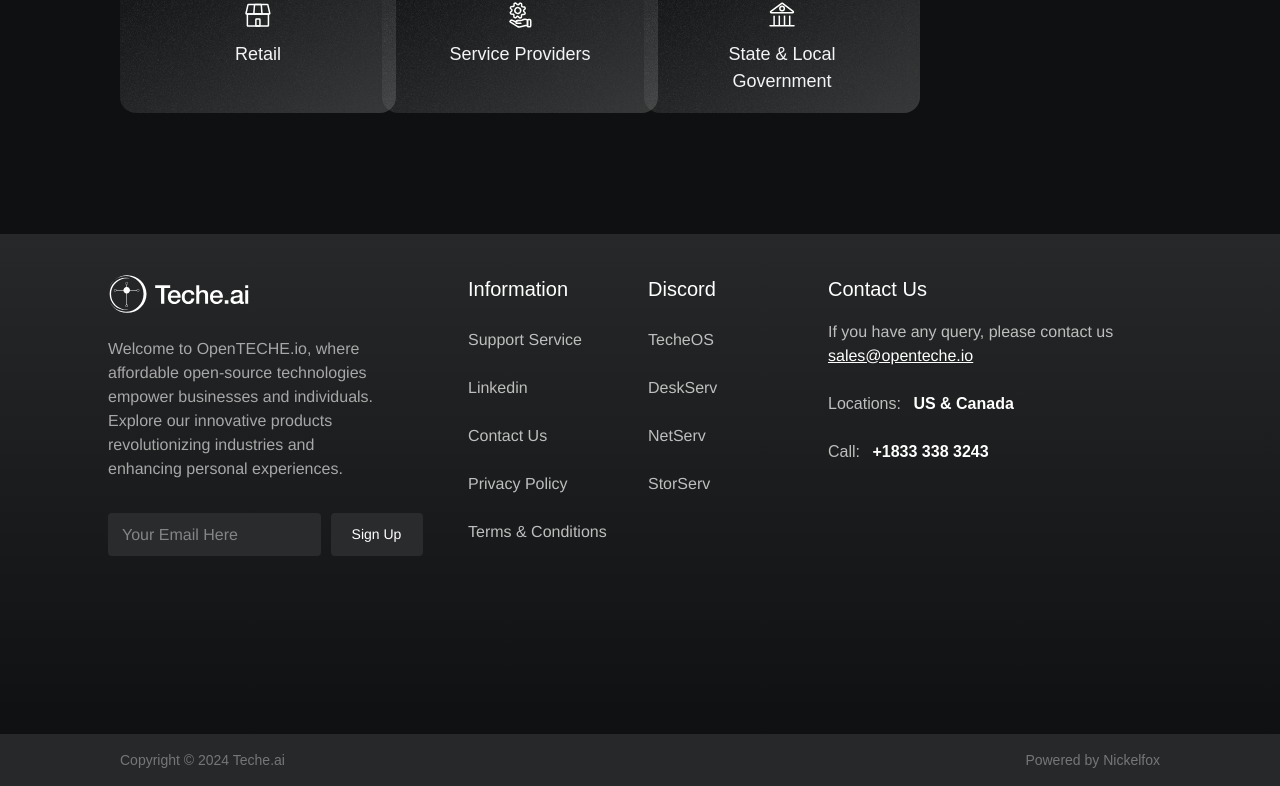
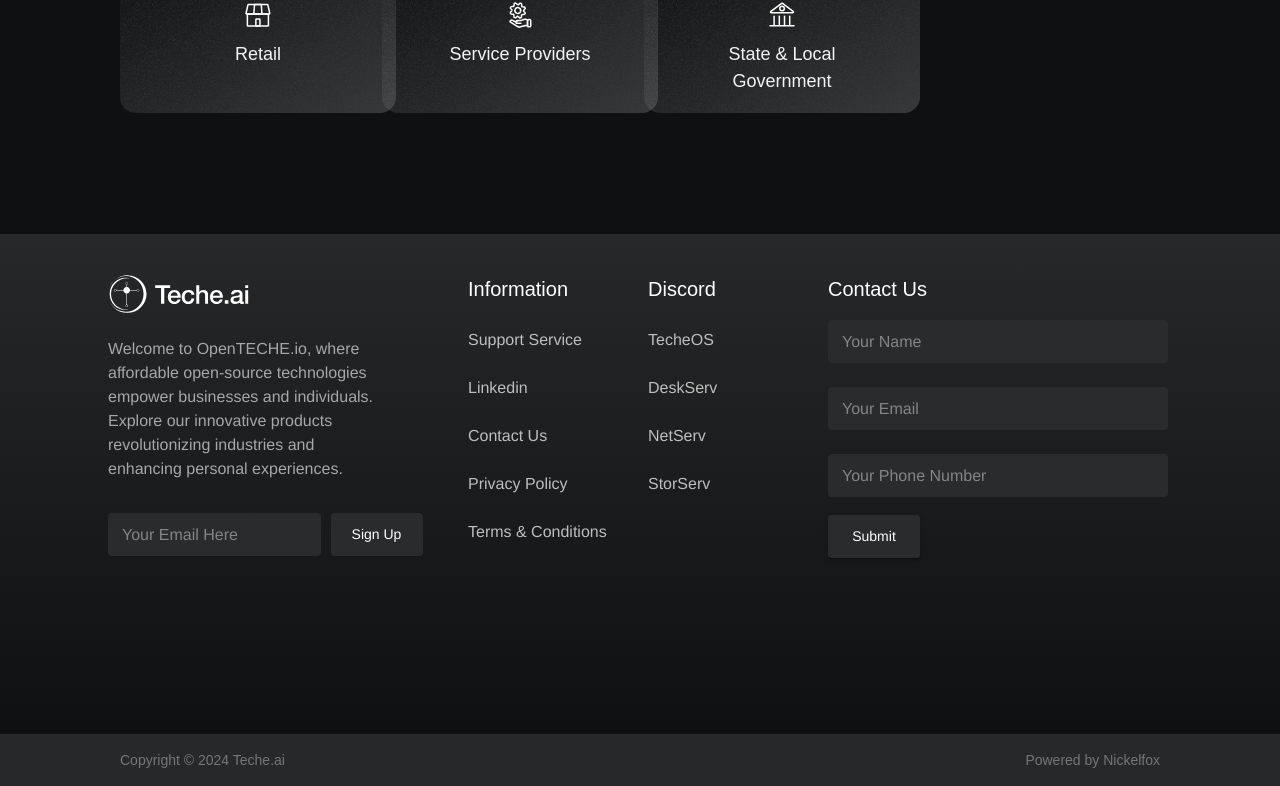
Before and after one commit to priyanshu-nickelfox/Biz-Apps, a React (Vite) app: page / in a window 1280 px wide. Shown: the part 5953-6739 px from the top of the page. Built offline with nearby package versions, Linux system fonts and the light colour scheme; a web font is replaced by a local one.

Commit message:
contact us form validation added

```diff
--- a/src/components/Footer/Footer.jsx
+++ b/src/components/Footer/Footer.jsx
@@ -1,5 +1,6 @@
 import { Typography, Link, Grid, Box, Button, TextField } from "@mui/material";
 import logo from "../../assets/logo.svg";
+import { useState } from "react";
 
 const FooterInformation = [
   { title: "Support Service", link: "" },
@@ -17,6 +18,112 @@
 ];
 
 const FooterComponent = () => {
+  const [formData, setFormData] = useState({
+    name: "",
+    email: "",
+    phone: "",
+  });
+  const [errors, setErrors] = useState({});
+
+  const handleChange = (e) => {
+    const { id, value } = e.target;
+    let newValue = value;
+    let error = null;
+
+    if (id === "name") {
+      newValue = value.replace(/[0-9]/g, "");
+      if (value !== newValue) {
+        error = "Name should not contain numbers";
+      }
+    } else if (id === "phone") {
+      newValue = value.replace(/[^0-9]/g, "").slice(0, 10);
+      if (value !== newValue) {
+        error = "Phone number should only contain digits";
+      }
+    }
+
+    setFormData((prevData) => ({
+      ...prevData,
+      [id]: newValue,
+    }));
+
+    if (error) {
+      setErrors((prev) => ({ ...prev, [id]: error }));
+    } else {
+      setErrors((prev) => {
+        const newErrors = { ...prev };
+        delete newErrors[id];
+        return newErrors;
+      });
+    }
+  };
+
+  const validateField = (fieldName, fieldValue) => {
+    let tempErrors = { ...errors };
+    switch (fieldName) {
+      case "name":
+        if (!fieldValue) {
+          tempErrors.name = "Name is required";
+        } else if (/\d/.test(fieldValue)) {
+          tempErrors.name = "Name should not contain any numbers";
+        } else {
+          delete tempErrors.name;
+        }
+        break;
+      case "email":
+        if (!fieldValue) {
+          tempErrors.email = "Email is required";
+        } else if (fieldValue.length < 10) {
+          return;
+        } else if (!/\S+@\S+\.\S+/.test(fieldValue)) {
+          tempErrors.email = "Email is invalid";
+        } else {
+          delete tempErrors.email;
+        }
+        break;
+      case "phone":
+        if (!fieldValue) {
+          tempErrors.phone = "Phone is required";
+        } else if (!/^\d{10}$/.test(fieldValue)) {
+          tempErrors.phone = "Phone number is invalid";
+        } else {
+          delete tempErrors.phone;
+        }
+        break;
+      default:
+        break;
+    }
+    setErrors(tempErrors);
+  };
+
+  const handleSubmit = (e) => {
+    e.preventDefault();
+    if (validateForm()) {
+      console.log(formData);
+    }
+  };
+
+  const validateForm = () => {
+    let tempErrors = { ...errors };
+    if (!formData.name) {
+      tempErrors.name = "Name is required";
+    } else if (/\d/.test(formData.name)) {
+      tempErrors.name = "Name should not contain any numbers";
+    }
+    if (!formData.email) {
+      tempErrors.email = "Email is required";
+    } else if (!/\S+@\S+\.\S+/.test(formData.email)) {
+      tempErrors.email = "Email is invalid";
+    }
+    if (!formData.phone) {
+      tempErrors.phone = "Phone is required";
+    } else if (!/^\d{10}$/.test(formData.phone)) {
+      tempErrors.phone = "Phone number is invalid";
+    }
+    setErrors(tempErrors);
+    return Object.keys(tempErrors).length === 0;
+  };
+
   return (
     <Grid
       container
@@ -190,7 +297,7 @@
           >
             Contact Us
           </Typography>
-          <Box>
+          {/* <Box>
             <Typography
               sx={{
                 fontFamily: "Helvetica Neue,sans-serif",
@@ -246,7 +353,178 @@
             >
               +1833 338 3243
             </span>
-          </Typography>
+          </Typography> */}
+          <Box
+            component="form"
+            noValidate
+            autoComplete="off"
+            sx={{ display: "flex", flexDirection: "column" }}
+            onSubmit={handleSubmit}
+          >
+            <TextField
+              fullWidth
+              required
+              id="name"
+              placeholder="Your Name"
+              variant="outlined"
+              margin="normal"
+              value={formData.name}
+              onChange={handleChange}
+              error={!!errors.name}
+              helperText={errors.name}
+              sx={{
+                width: { xl: "80%", lg: "100%" },
+                height: "43px",
+                backgroundColor: "#2A2B2C",
+                borderRadius: 1,
+                "& .MuiOutlinedInput-root": {
+                  height: "100%",
+                  "& fieldset": {
+                    borderColor: "transparent",
+                  },
+                  "&:hover fieldset": {
+                    borderColor: "gray",
+                  },
+                  "&.Mui-focused fieldset": {
+                    borderColor: "gray",
+                  },
+                  "& input::placeholder": {
+                    color: "#FFFFFF",
+                    fontWeight: 500,
+                    fontFamily: "Helvetica Neue, sans-serif",
+                  },
+                  "& input": {
+                    color: "#fff",
+                    fontWeight: 300,
+                  },
+                },
+                "@media(max-width: 475px)": {
+                  height: "43px",
+                  "& input::placeholder": {
+                    fontSize: "12px",
+                  },
+                },
+                "@media(min-width: 1500px)": {
+                  height: "48px",
+                },
+              }}
+            />
+            <TextField
+              fullWidth
+              required
+              id="email"
+              placeholder="Your Email"
+              variant="outlined"
+              margin="normal"
+              type="email"
+              value={formData.email}
+              onChange={handleChange}
+              error={!!errors.email}
+              helperText={errors.email}
+              sx={{
+                width: { xl: "80%", lg: "100%" },
+                height: "43px",
+                backgroundColor: "#2A2B2C",
+                borderRadius: 1,
+                "& .MuiOutlinedInput-root": {
+                  height: "100%",
+                  "& fieldset": {
+                    borderColor: "transparent",
+                  },
+                  "&:hover fieldset": {
+                    borderColor: "gray",
+                  },
+                  "&.Mui-focused fieldset": {
+                    borderColor: "gray",
+                  },
+                  "& input::placeholder": {
+                    color: "#FFFFFF",
+                    fontWeight: 500,
+                    fontFamily: "Helvetica Neue, sans-serif",
+                  },
+                  "& input": {
+                    color: "#fff",
+                    fontWeight: 300,
+                  },
+                },
+                "@media(max-width: 475px)": {
+                  height: "43px",
+                  "& input::placeholder": {
+                    fontSize: "12px",
+                  },
+                },
+                "@media(min-width: 1500px)": {
+                  height: "48px",
+                },
+              }}
+            />
+            <TextField
+              fullWidth
+              required
+              id="phone"
+              placeholder="Your Phone Number"
+              variant="outlined"
+              margin="normal"
+              value={formData.phone}
+              onChange={handleChange}
+              error={!!errors.phone}
+              helperText={errors.phone}
+              sx={{
+                width: { xl: "80%", lg: "100%" },
+                height: "43px",
+                backgroundColor: "#2A2B2C",
+                borderRadius: 1,
+
+                "& .MuiOutlinedInput-root": {
+                  height: "100%",
+                  "& fieldset": {
+                    borderColor: "transparent",
+                  },
+                  "&:hover fieldset": {
+                    borderColor: "gray",
+                  },
+                  "&.Mui-focused fieldset": {
+                    borderColor: "gray",
+                  },
+                  "& input::placeholder": {
+                    color: "#FFFFFF",
+                    fontWeight: 500,
+                    fontFamily: "Helvetica Neue, sans-serif",
+                  },
+                  "& input": {
+                    color: "#fff",
+                    fontWeight: 300,
+                  },
+                },
+                "@media(max-width: 475px)": {
+                  height: "43px",
+                  "& input::placeholder": {
+                    fontSize: "12px",
+                  },
+                },
+                "@media(min-width: 1500px)": {
+                  height: "48px",
+                },
+              }}
+            />
+            <Button
+              type="submit"
+              variant="contained"
+              sx={{
+                backgroundColor: "#2A2B2C",
+                color: "white",
+                height: "43px",
+                fontSize: "14px",
+                width: "92px",
+                textTransform: "none",
+                fontFamily: "Helvetica Neue, sans-serif",
+                fontWeight: 500,
+                marginTop: "10px",
+              }}
+            >
+              Submit
+            </Button>
+          </Box>
         </Grid>
       </Grid>
     </Grid>
```
